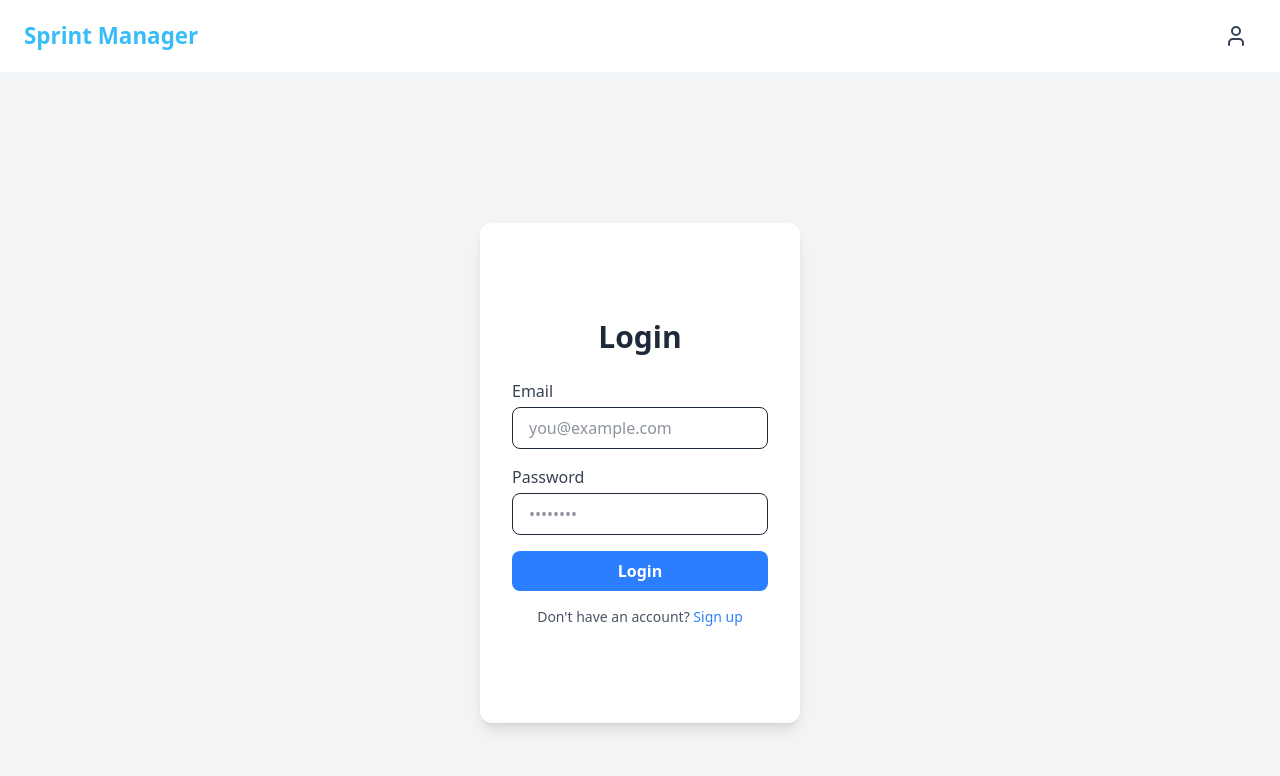
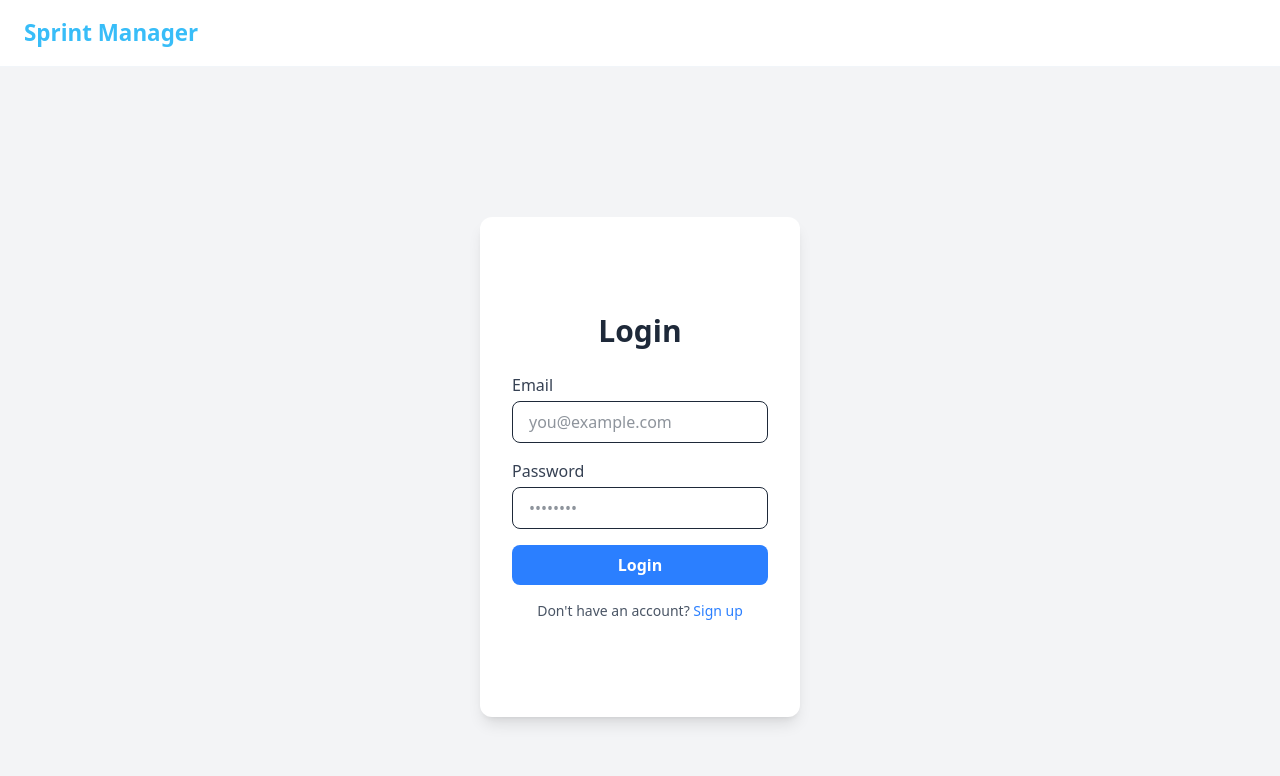
Before and after one commit to bhargavtumati/sprint-manager, a Next.js app: page /login in a window 1280 px wide. Shown: the top 776 px of the page. Built offline with nearby package versions, Linux system fonts and the light colour scheme; no server answers.

Commit message:
edit profile bugs

```diff
--- a/app/edit-profile/page.tsx
+++ b/app/edit-profile/page.tsx
@@ -56,11 +56,20 @@ export default function EditProfilePage() {
     if (!user) return;
     setSaving(true);
 
+    const toNull = (val: string) => (val.trim() === "" ? null : val.trim());
+
     try {
       const res = await fetch(`${API_URL}/users/${user.id}`, {
         method: "PATCH",
         headers: { "Content-Type": "application/json" },
-        body: JSON.stringify({ full_name: name.trim(), email: email.trim(), mobile: mobile.trim(), role: role.trim(), location: location.trim(), organisation: organisation.trim() }),
+        body: JSON.stringify({
+          full_name: name.trim(), // Name is required, but we trim it
+          email: email.trim(),     // Email is required
+          mobile: toNull(mobile),
+          role: toNull(role),
+          location: toNull(location),
+          organisation: toNull(organisation),
+        }),
       });
 
       if (!res.ok) {
--- a/components/LogoHeader/LogoHeader.tsx
+++ b/components/LogoHeader/LogoHeader.tsx
@@ -2,20 +2,26 @@
 
 import Link from "next/link";
 import styles from "./LogoHeader.module.css";
+import { usePathname } from "next/navigation";
 
 export default function LogoHeader() {
+    const pathname = usePathname();
+    const isAuthPage = pathname === "/login" || pathname === "/signup";
+
     return (
         <header className={styles.header}>
             <Link href="/dashboard" className="no-underline">
                 <h1 className={styles.title}>Sprint Manager</h1>
             </Link>
 
+            {!isAuthPage && (
                 <Link href="/edit-profile" className={styles.profileLink} aria-label="Profile">
                     <svg xmlns="http://www.w3.org/2000/svg" width="24" height="24" viewBox="0 0 24 24" fill="none" stroke="currentColor" strokeWidth="2" strokeLinecap="round" strokeLinejoin="round">
                         <path d="M19 21v-2a4 4 0 0 0-4-4H9a4 4 0 0 0-4 4v2"></path>
                         <circle cx="12" cy="7" r="4"></circle>
                     </svg>
                 </Link>
+            )}
         </header>
     );
 }
```
Lines whose indentation alone changed are shown as unchanged.
